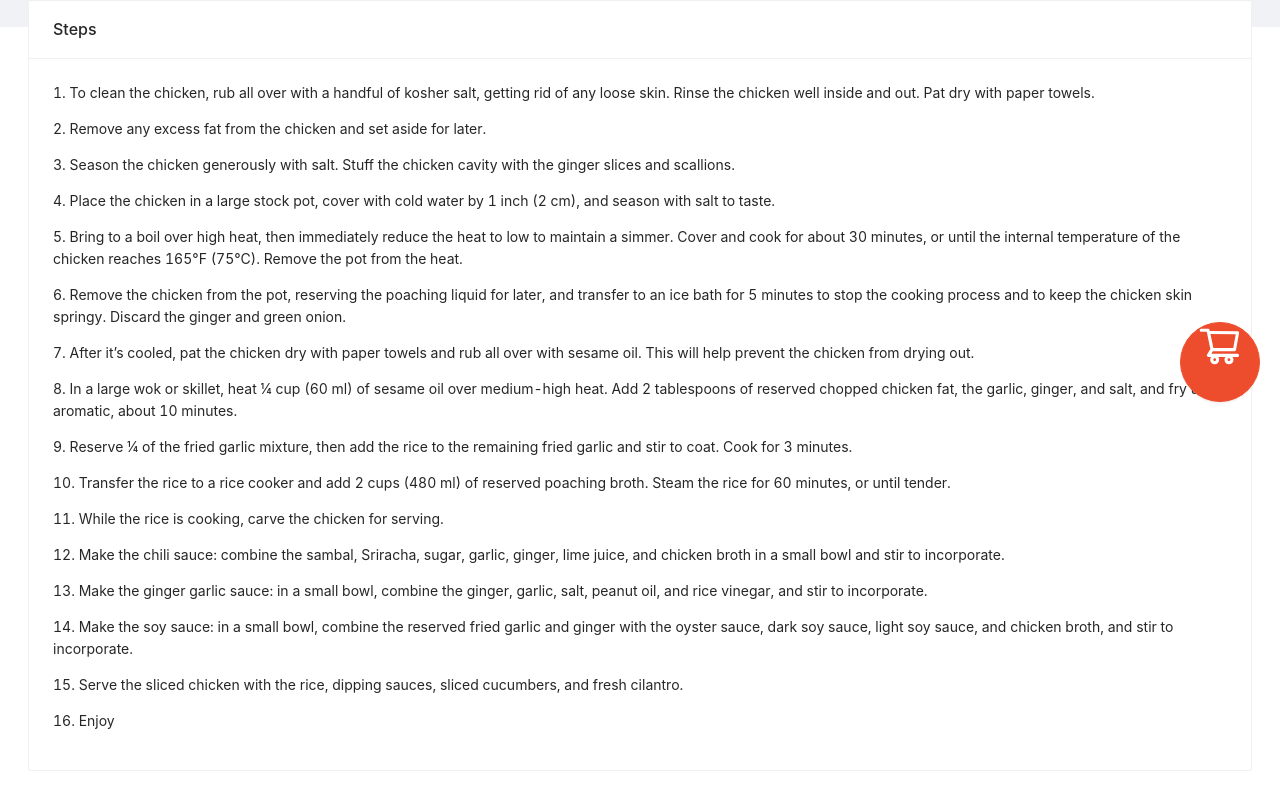
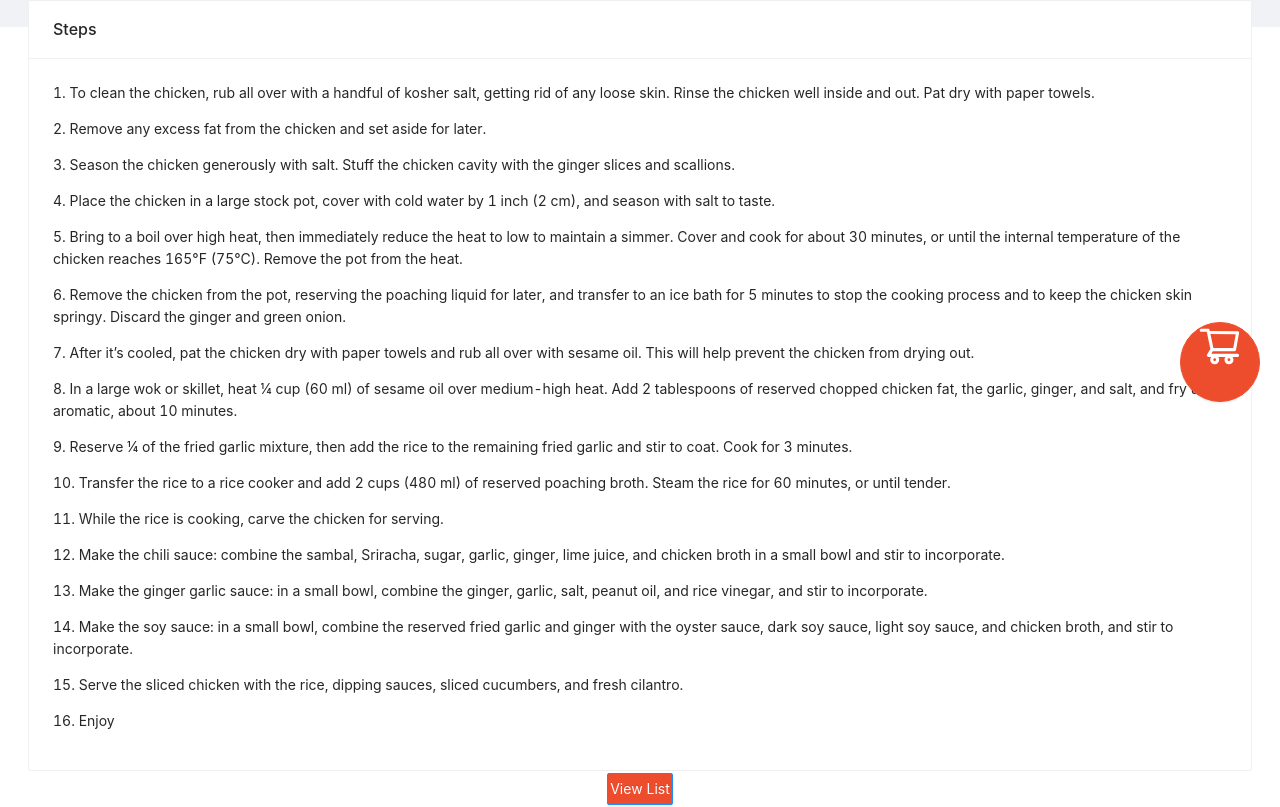
Before and after one commit to KendrickAng/shopee-ultra-hackathon-2021, a React (Create React App) app: page /view/1 in a window 1280 px wide. Shown: the part 378-1185 px from the top of the page. Built offline with nearby package versions, Linux system fonts and the light colour scheme.

Commit message:
Added View List Button

```diff
--- a/src/components/Steps.js
+++ b/src/components/Steps.js
@@ -90,15 +90,20 @@ render() {
                     );
                 })}
             </Card>
-          <Button>
-
-          </Button>
+            <Button type="primary" style ={butStyle}>View List</Button>
           </Col>
       </div>
   );
 }
 }
 
+const butStyle ={
+  margin: '2px',
+  padding: '2px',
+  align: 'middle',
+  background: "#EE4D2D",
+  hoverable: "true",
+}
 const colStyle ={
   height: "350px"
 }
```
